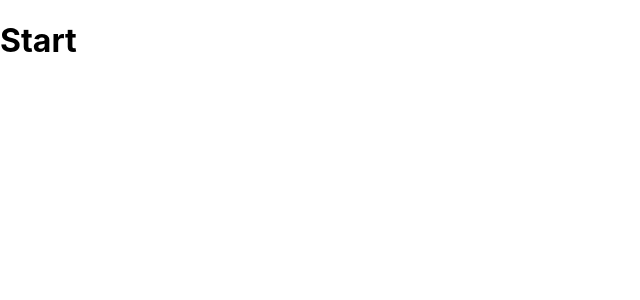
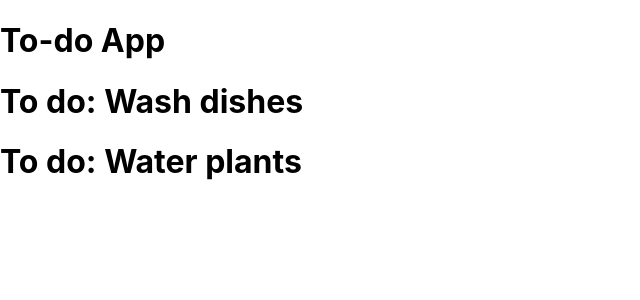
Before and after one commit to alexis-alonso/todo-app, a React (Create React App) app: page / in a window 1280 px wide. Shown: the top 300 px of the page, without its empty margins (0-640 px from the left). Built offline with nearby package versions, Linux system fonts and the light colour scheme.

Commit message:
test of destructured props, reuse component

```diff
--- a/src/App.js
+++ b/src/App.js
@@ -1,9 +1,13 @@
-function App() {
+import Item from './component/Item'
+
+export default function App() {
   return (
     <div className="App">
-      <h1>Start</h1>
+      <h1>To-do App</h1>
+
+      <Item task='Wash dishes' />
+      <Item task='Water plants' />
+
     </div>
   );
 }
-
-export default App;
--- /dev/null
+++ b/src/component/Item.js
@@ -0,0 +1,6 @@
+export default function Item({task}) {
+    return (
+        <h1>To do: {task}</h1>
+    )
+
+}
```
